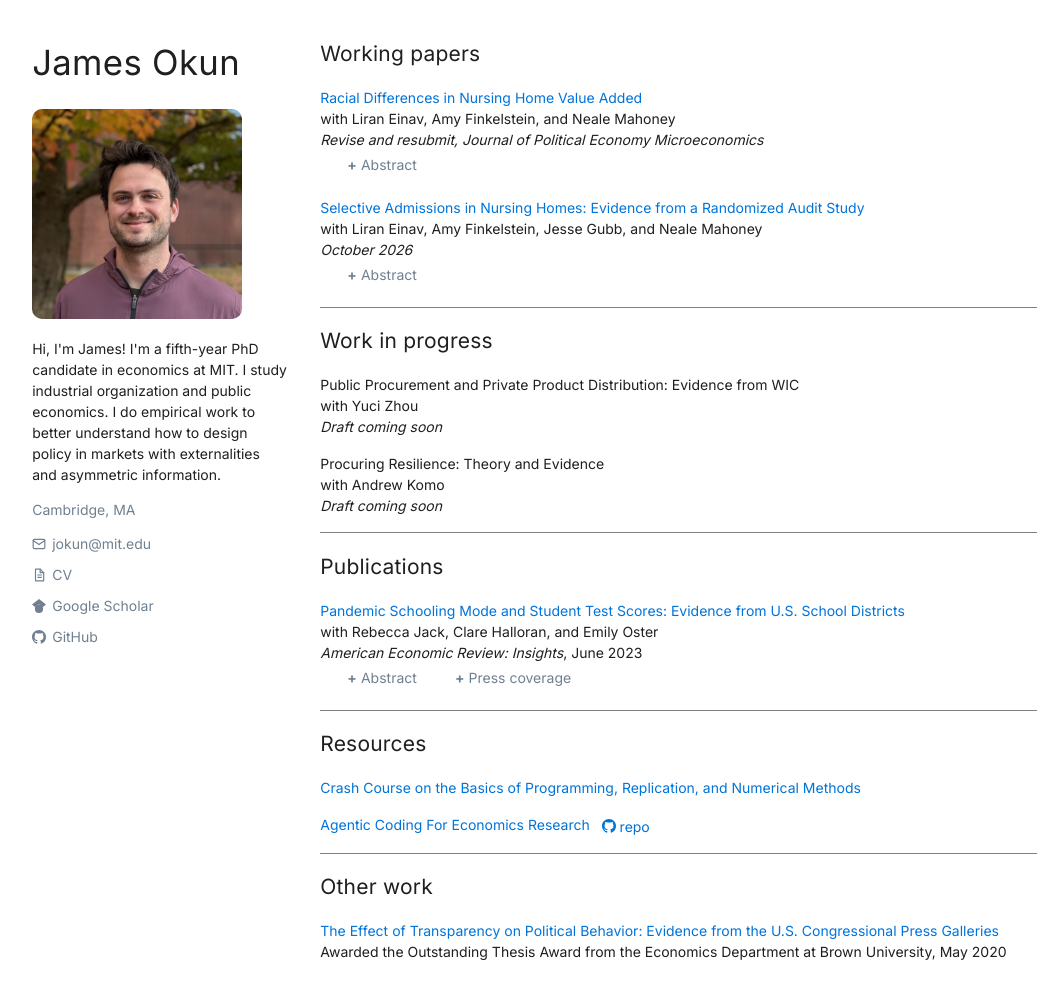
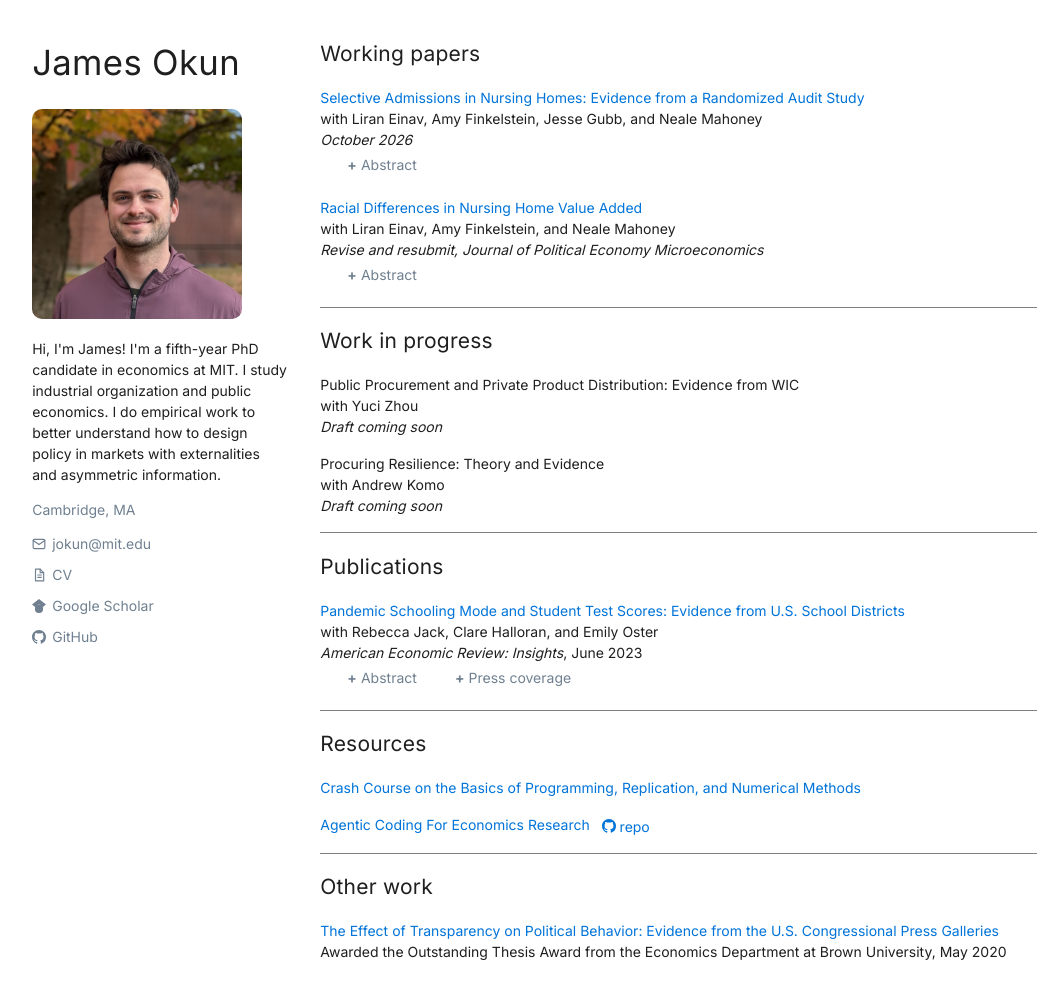
Before and after one commit to jamesokun/jamesokun.github.io, a Jekyll site: the page built from index.html, in a window 1280 px wide and 990 px high. Shown: the whole window, without its empty margins (19-1056 px from the left). Built offline with Jekyll 4.4.1, drawn with Linux system fonts in a browser that asks for light colours; the list of posts is cut into pages by our own code.

Commit message:
Order working papers by recency

```diff
--- a/index.html
+++ b/index.html
@@ -2,6 +2,15 @@
 layout: default
 ---
 <h2 class="no_top_margin">Working papers</h2>
+<div style="margin-bottom: 1rem;">
+  <a href="/files/NHAudit.pdf">Selective Admissions in Nursing Homes: Evidence from a Randomized Audit Study</a><br>
+  with Liran Einav, Amy Finkelstein, Jesse Gubb, and Neale Mahoney<br>
+  <em>October 2026</em>
+  <div class="paper-links">
+    <a href="#" class="graylinks" data-expandable-target="ab-nh-audit" aria-expanded="false"><span class="toggle-icon">+</span> Abstract</a>
+  </div>
+  <p id="ab-nh-audit" class="expandable-hide abstract-content" data-expandable-group="nh-audit">It has been widely documented that patients in the US who are associated with disadvantaged demographics receive care at lower quality nursing homes. To understand the role that selective admissions may play in contributing to this pattern, we conducted a nationwide audit study of the impact of patient race, payer, and medical condition on responses to about 5,500 availability inquiries sent to about 3,000 nursing homes. We find 10-15% lower availability for Medicaid patients compared to private-pay patients and for patients with Alzheimer's disease compared to those without; these availability gaps generally increase with nursing home quality. We find no statistically significant evidence of differential availability by race. To quantify the implications of these selective admissions practices, we embed the audit study results in a model of constrained nursing home choice. We estimate that if, counterfactually, Medicaid patients had the same choice sets as their private-pay counterparts, they would attend higher quality nursing homes on average, but the private-Medicaid gap in quality would be reduced by only 5-10%. Our results suggest that supply-side availability differences by payer are widespread, but that they are unlikely to be the primary factor behind the observed gap in quality of nursing homes attended.</p>
+</div>
 <div style="margin-bottom: 1rem;">
   <a href="/files/PAC_2.pdf">Racial Differences in Nursing Home Value Added</a><br>
   with Liran Einav, Amy Finkelstein, and Neale Mahoney<br>
@@ -10,15 +19,6 @@ layout: default
     <a href="#" class="graylinks" data-expandable-target="ab-nh-value-added" aria-expanded="false"><span class="toggle-icon">+</span> Abstract</a>
   </div>
   <p id="ab-nh-value-added" class="expandable-hide abstract-content" data-expandable-group="nh-value-added">We use detailed data on the evolution of health for about 0.8 million Black and 5.4 million white nursing home patients covered by Medicare between 2011 and 2019 to estimate race-specific value-added measures for more than 8,000 nursing homes in the United States. We estimate that the average nursing home value-added experienced by Black patients is about 30% lower than that received by white patients. Most of this gap reflects differences in value-added experienced by similar Black and white patients within the same nursing home, rather than differences in value-added across the nursing homes they go to.</p>
-</div>
-<div style="margin-bottom: 1rem;">
-  <a href="/files/NHAudit.pdf">Selective Admissions in Nursing Homes: Evidence from a Randomized Audit Study</a><br>
-  with Liran Einav, Amy Finkelstein, Jesse Gubb, and Neale Mahoney<br>
-  <em>October 2026</em>
-  <div class="paper-links">
-    <a href="#" class="graylinks" data-expandable-target="ab-nh-audit" aria-expanded="false"><span class="toggle-icon">+</span> Abstract</a>
-  </div>
-  <p id="ab-nh-audit" class="expandable-hide abstract-content" data-expandable-group="nh-audit">It has been widely documented that patients in the US who are associated with disadvantaged demographics receive care at lower quality nursing homes. To understand the role that selective admissions may play in contributing to this pattern, we conducted a nationwide audit study of the impact of patient race, payer, and medical condition on responses to about 5,500 availability inquiries sent to about 3,000 nursing homes. We find 10-15% lower availability for Medicaid patients compared to private-pay patients and for patients with Alzheimer's disease compared to those without; these availability gaps generally increase with nursing home quality. We find no statistically significant evidence of differential availability by race. To quantify the implications of these selective admissions practices, we embed the audit study results in a model of constrained nursing home choice. We estimate that if, counterfactually, Medicaid patients had the same choice sets as their private-pay counterparts, they would attend higher quality nursing homes on average, but the private-Medicaid gap in quality would be reduced by only 5-10%. Our results suggest that supply-side availability differences by payer are widespread, but that they are unlikely to be the primary factor behind the observed gap in quality of nursing homes attended.</p>
 </div>
 <hr style="border: 0; height: 1px; background-color: gray;">
 
```
